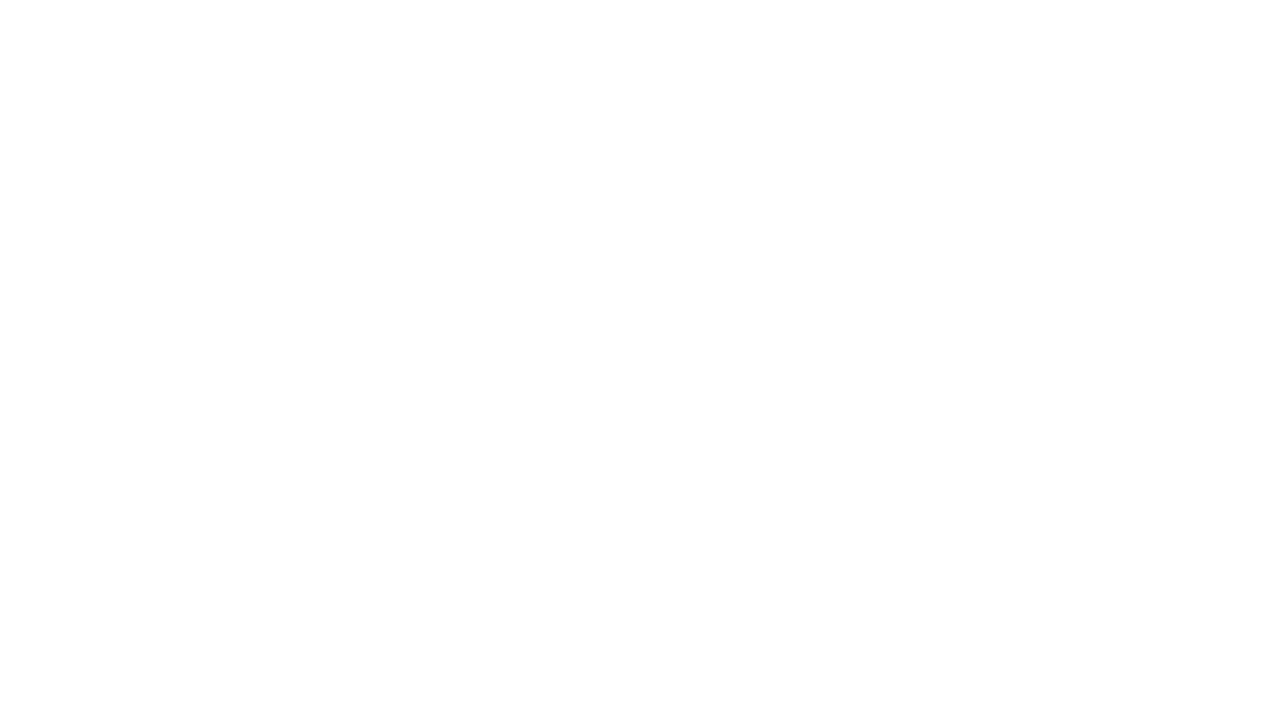
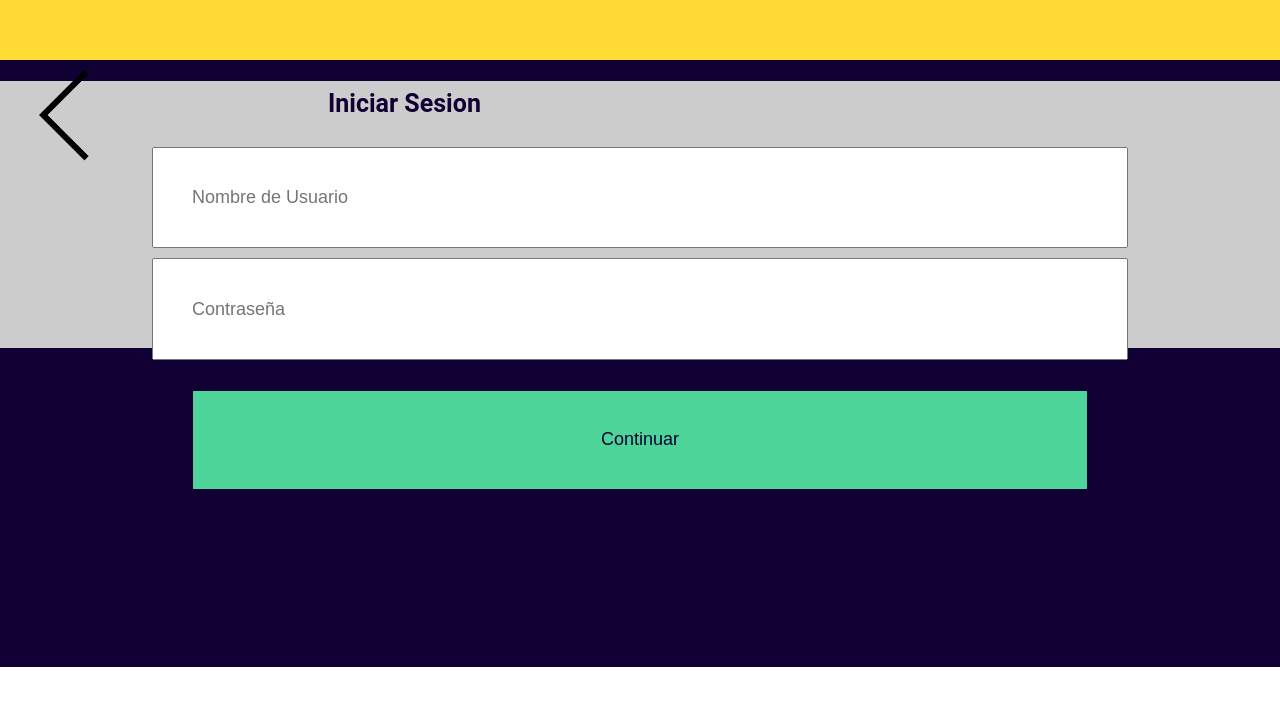
Before and after one commit to Shir-Dev/RythMe, a React (Create React App) app in the folder rithme/: page /login in a window 1280 px wide. Shown: the top 706 px of the page. Built offline with nearby package versions, Linux system fonts and the light colour scheme.

Commit message:
pantalla login y empieze de la de busqueda

```diff
--- a/rithme/src/components/Buscar.js
+++ b/rithme/src/components/Buscar.js
@@ -1,9 +1,22 @@
-import React from "react";
+import React, { useState, useEffect } from "react";
+import axios from "axios";
 import "./assets/styles/buscar.css";
 import Footer from "./Footer";
 import Header from "./Header";
 
 function Buscar() {
+  const [music, setMusic] = useState([]);
+  useEffect(() => {
+    axios
+      .get(
+        `http://localhost:3333/musicgenres` &&
+          `http://192.168.1.66:3333/musicgenres`
+      )
+      .then(res => {
+        console.log(res.data);
+        setMusic(res.data);
+      });
+  }, []);
   return (
     <div className="contenedor_g">
       <Header />
--- /dev/null
+++ b/rithme/src/components/Login.js
@@ -0,0 +1,46 @@
+import React from "react";
+import "./assets/styles/login.css";
+import Footer from "./Footer";
+import Header from "./Header";
+
+function Login() {
+  return (
+    <div className="contenedor_g">
+      <Header />
+      <div className="contenedor_login">
+
+      <form
+        className="contenedor_login"
+        method="post"
+        action="http://localhost:3333/users/signup"
+      >
+         <h2 className="h2">Iniciar Sesion</h2>
+        <input
+          type="text"
+          placeholder="Nombre de Usuario"
+          name="username"
+          id="username"
+          required
+        />
+
+        <input
+          type="password"
+          placeholder="Contraseña"
+          name="password"
+          id="password"
+          required
+        />
+        <input
+          className="btnContinue"
+          type="submit"
+          value="Continuar"
+          name="continue"
+          id="continue"
+        />
+      </form>
+      </div>
+    </div>
+  );
+}
+
+export default Login;
--- a/rithme/src/components/Routes.js
+++ b/rithme/src/components/Routes.js
@@ -8,10 +8,12 @@ import FormMusical from "./FormMusical";
 import Buscar from "./Buscar";
 import Conciertos from "./Conciertos";
 import Configuracion from "./Configuracion";
+import Login from "./Login";
 
 function Routes() {
   return (
     <Switch>
+       <Route exact path="/login" component={Login} />
       <Route exact path="/bienvenido" component={Bienvenido} />
       <Route exact path="/entradas" component={Entradas} />
       <Route exact path="/formMusical" component={FormMusical} />
--- a/rithme/src/components/assets/styles/formMusical.css
+++ b/rithme/src/components/assets/styles/formMusical.css
@@ -3,7 +3,7 @@
     font-family: Roboto, Helvetica, sans-serif;
     text-align: center;
     width: 100vw;
-    height: 100%;
+    height: 100vh;
 }
 
 .btn_music {
@@ -80,9 +80,6 @@
   font-size: 28px;
   margin-top: 5%;
 }
-.btn_continuar{
-  margin-top: 60px;
-}
 
 .btn_music_on{
   padding: 5%;
@@ -151,3 +148,13 @@
 
 
 }
+
+.btn_continuar{
+  background-color: #ffdc35;
+  border-radius: 30%;
+  margin: 10px;
+  margin-top: 60px;
+  padding: 15px;
+  font-size: 20px;
+
+}
--- /dev/null
+++ b/rithme/src/components/assets/styles/login.css
@@ -0,0 +1,38 @@
+.contenedor_g {
+  background-color: #110033;
+  font-family: Roboto, Helvetica, sans-serif;
+  text-align: center;
+  width: 100vw;
+  height: 100%;
+}
+
+.h2 {
+  color: #110033;
+  text-align: left;
+  margin-left: 25%;
+  font-size: 25px;
+  padding: 8px;
+}
+
+.contenedor_login{
+  background-color: #ccc;
+  height: 40%;
+  width: 100%;
+
+
+
+}
+
+.contenedor_login input {
+  margin-bottom: 10px;
+  padding: 3%;
+  width: 70%;
+  font-size: 18px;
+}
+.btnContinue {
+  background-color: #4dd599;
+  color: #110033;
+  text-align: center;
+  margin-top: 20px;
+  border: 1px solid #110033;
+}
```
